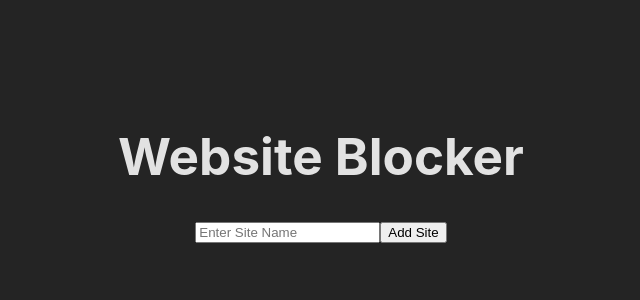
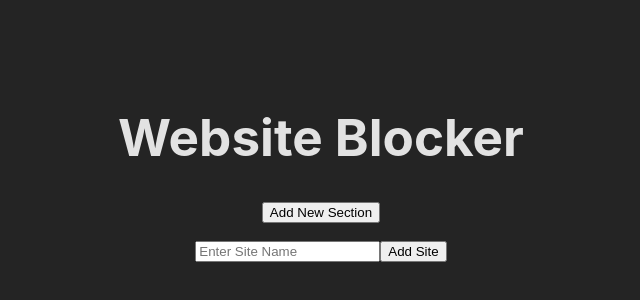
Before and after one commit to SantiagoYanezFerreiro/BlockerApp, a React (Vite) app: page / in a window 1280 px wide. Shown: the part 224-524 px from the top of the page, without its empty margins (319-959 px from the left). Built offline with nearby package versions, Linux system fonts and the light colour scheme.

Commit message:
fixed logic to not use prompt

```diff
--- a/src/components/AddBlockedSiteModal.jsx
+++ b/src/components/AddBlockedSiteModal.jsx
@@ -45,7 +45,6 @@ export default function AddBlockedSiteModal({
 AddBlockedSiteModal.propTypes = {
   isOpen: PropTypes.bool.isRequired,
   onClose: PropTypes.func.isRequired,
-  onAddSection: PropTypes.func.isRequired,
   onAddOrEditSite: PropTypes.func.isRequired,
   currentEditSite: PropTypes.string,
 };
--- a/src/components/WebsiteBlocker.jsx
+++ b/src/components/WebsiteBlocker.jsx
@@ -20,6 +20,15 @@ export default function WebsiteBlocker() {
       setSections(updatedSections);
       resetModalAndEditState();
     }
+  }
+
+  function openModalToAddNewSection() {
+    setIsAddingSection(true);
+    setIsModalOpen(true);
+    // Reset other states
+    setEditIndex(null);
+    setCurrentEditSite(null);
+    setCurrentEditSectionIndex(null);
   }
 
   function addSection(title) {
@@ -64,10 +73,12 @@ export default function WebsiteBlocker() {
           onDeleteSite={(siteIndex) => deleteSite(index, siteIndex)}
         />
       ))}
+      <button onClick={openModalToAddNewSection}>Add New Section</button>
+
       <AddBlockedSiteModal
         isOpen={isModalOpen}
         onClose={resetModalAndEditState}
-        onAddorEditSite={addSiteToSection}
+        onAddOrEditSite={addSiteToSection}
         currentEditSite={currentEditSite}
       />
     </div>
```
